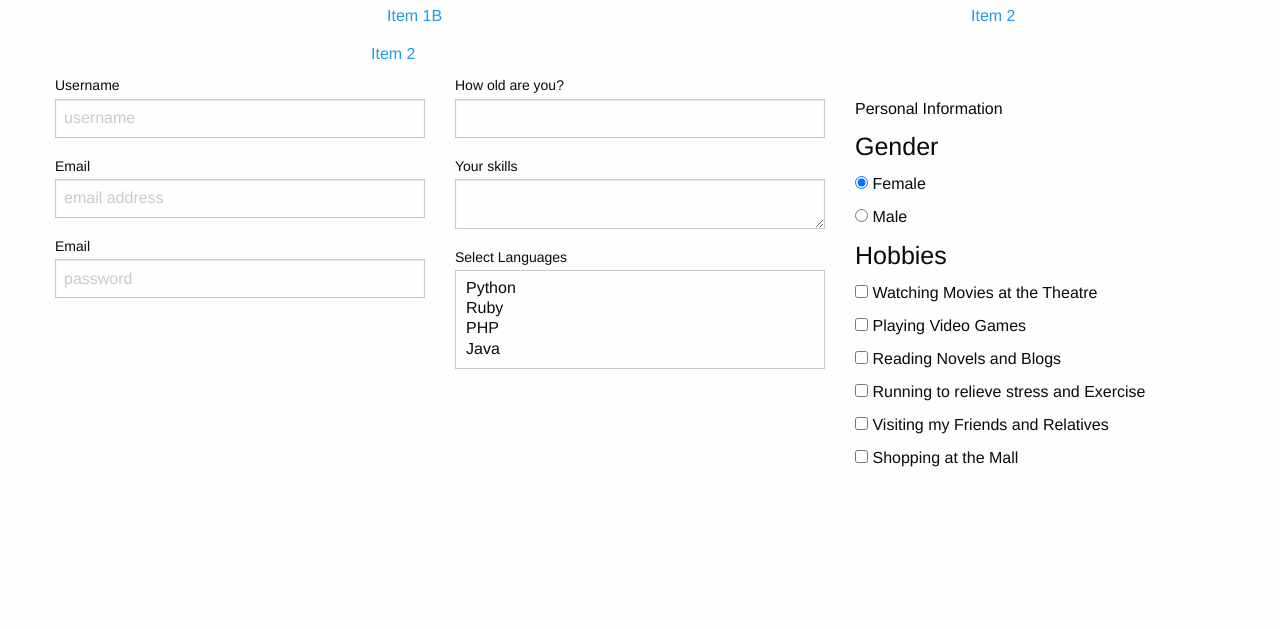
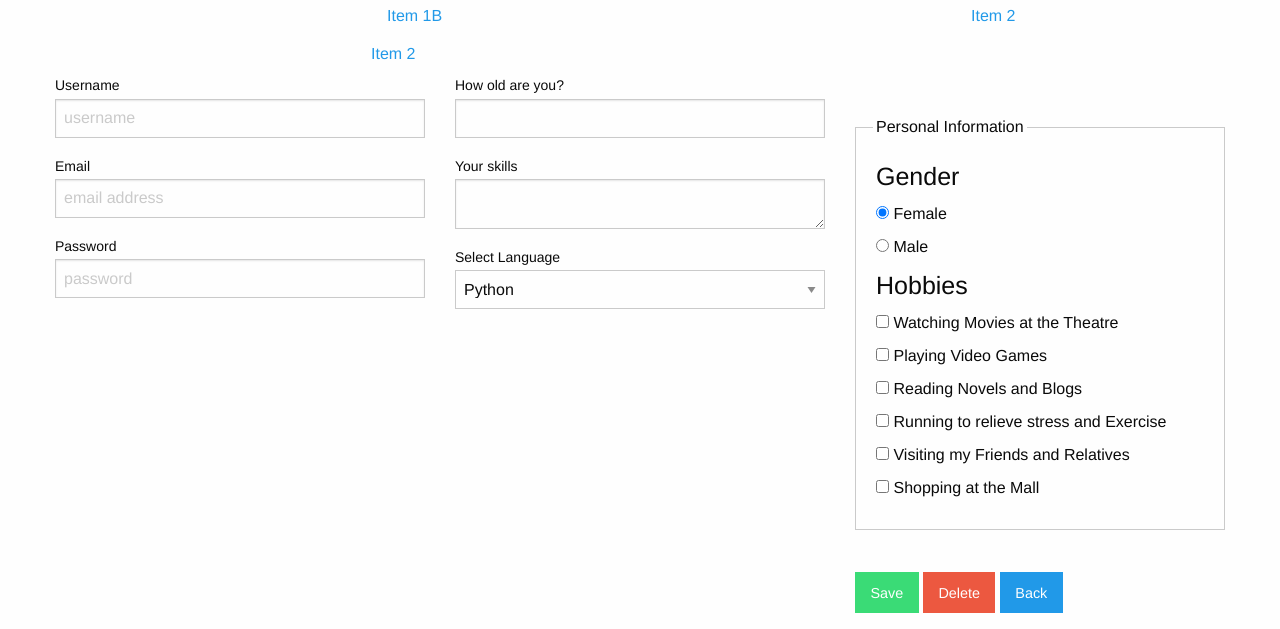
Before and after one commit to philliskiragu/Foundation-Bootstrap, a plain HTML site: page index.html in a window 1280 px wide. Shown: the part 248-877 px from the top of the page. Before the commit the page ends 800 px from the top, so only its background shows below. Drawn offline with Linux system fonts and the light colour scheme.

Commit message:
make changes to the foundation sample

```diff
--- a/index.html
+++ b/index.html
@@ -3,7 +3,7 @@
 @Date:   2016-08-10T15:14:09+03:00
 @Email:  pkiragu@cytonn.com
 @Last modified by:   PKiragu
-@Last modified time: 2016-08-10T18:02:12+03:00
+@Last modified time: 2016-08-10T22:03:06+03:00
 -->
 
 
@@ -92,7 +92,7 @@
       </label>
     </div>
     <div>
-      <label> Email
+      <label> Password
         <input type="password" placeholder="password">
       </label>
     </div>
@@ -111,8 +111,8 @@
           </label>
         </div>
         <div>
-      <label>Select Languages
-        <select multiple>
+      <label>Select Language
+        <select>
           <option value="python">Python </option>
           <option value="ruby">Ruby</option>
           <option value="php">PHP</option>
@@ -126,7 +126,7 @@
     <form>
   <div>
     <br>
-    <fieldset>
+<fieldset class="fieldset">
 <legend>Personal Information</legend>
 <h4>Gender</h4>
 <input type="radio" name="gender" value="female" checked> Female <br>
@@ -140,6 +140,11 @@
 <input type="checkbox" name="visit" value="visit" > Visiting my Friends and Relatives <br>
 <input type="checkbox" name="shop" value="shop" > Shopping at the Mall <br>
 </fieldset><br>
+<!-- Buttons (actions) -->
+<button type="button" class="success button">Save</button>
+<button type="button" class="alert button">Delete</button>
+<!-- Anchors (links) -->
+<a href="#" class="button">Back</a>
   </div>
   </form>
   </div>
```
